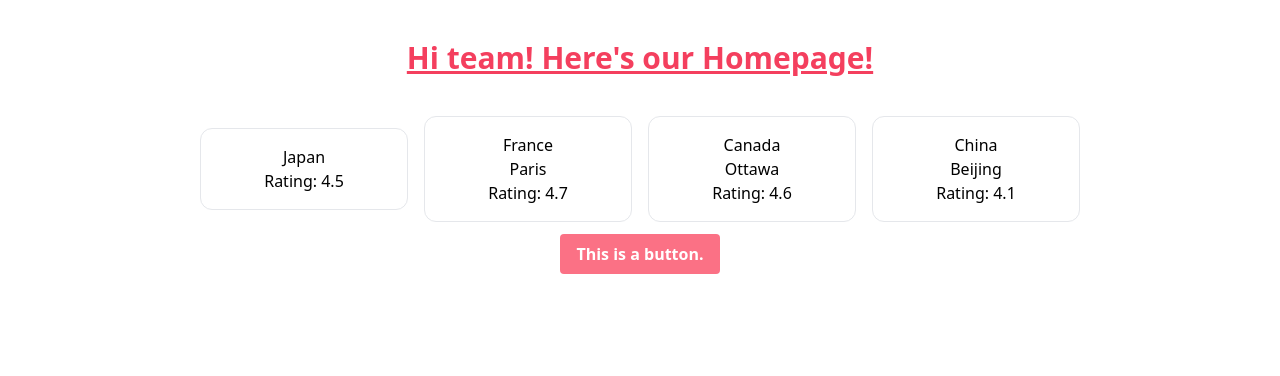
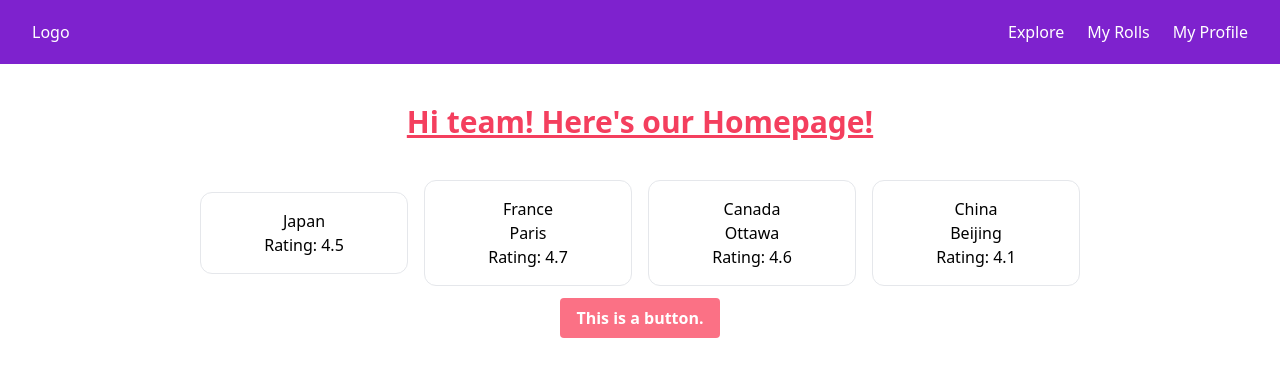
Before and after one commit to ivankbautista/travel-app-FE, a Next.js app: page / in a window 1280 px wide. Shown: the top 376 px of the page. Built offline with nearby package versions, Linux system fonts and the light colour scheme.

Commit message:
Make navbar component

```diff
--- /dev/null
+++ b/src/components/Navbar.js
@@ -0,0 +1,26 @@
+import Link from 'next/link'
+
+const Navbar = () => {
+  return (
+    <div className='flex bg-purple-700 justify-between items-center px-8 h-16'>
+      <div>
+        <a href='#' className='text-white'>
+          Logo
+        </a>
+      </div>
+      <div className='flex w-60 justify-between text-white'>
+        <Link href='#'>
+          <a>Explore</a>
+        </Link>
+        <Link href='#'>
+          <a href='#'>My Rolls</a>
+        </Link>
+        <Link href='#'>
+          <a href='#'>My Profile</a>
+        </Link>
+      </div>
+    </div>
+  )
+}
+
+export default Navbar
--- a/src/pages/index.js
+++ b/src/pages/index.js
@@ -1,3 +1,13 @@
-import { HomePage } from '../components/Homepage';
+import HomePage from '../components/Homepage'
+import Navbar from '../components/Navbar'
 
-export default HomePage;
+const Index = () => {
+  return (
+    <div>
+      <Navbar />
+      <HomePage />
+    </div>
+  )
+}
+
+export default Index
```
Also changed, not shown: src/components/Homepage.js (+16 -19 lines).
